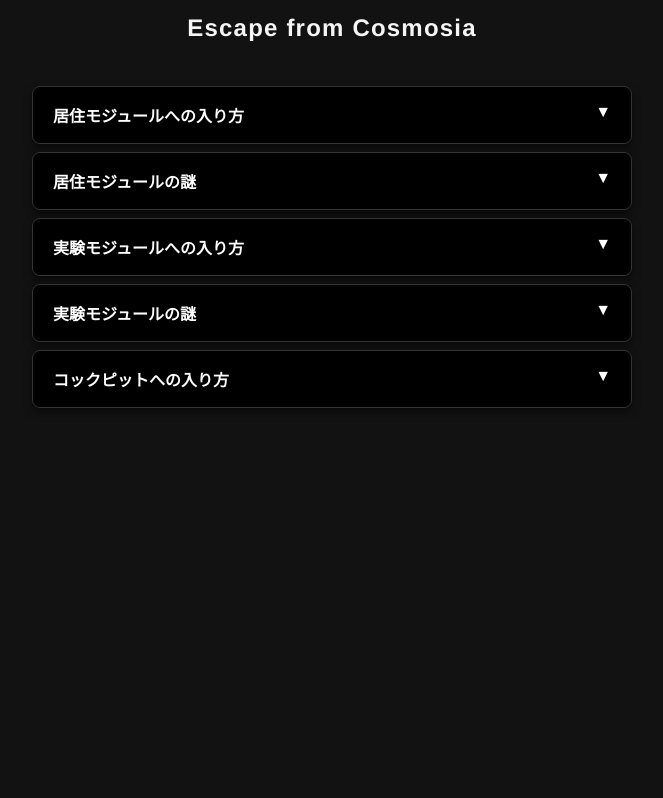
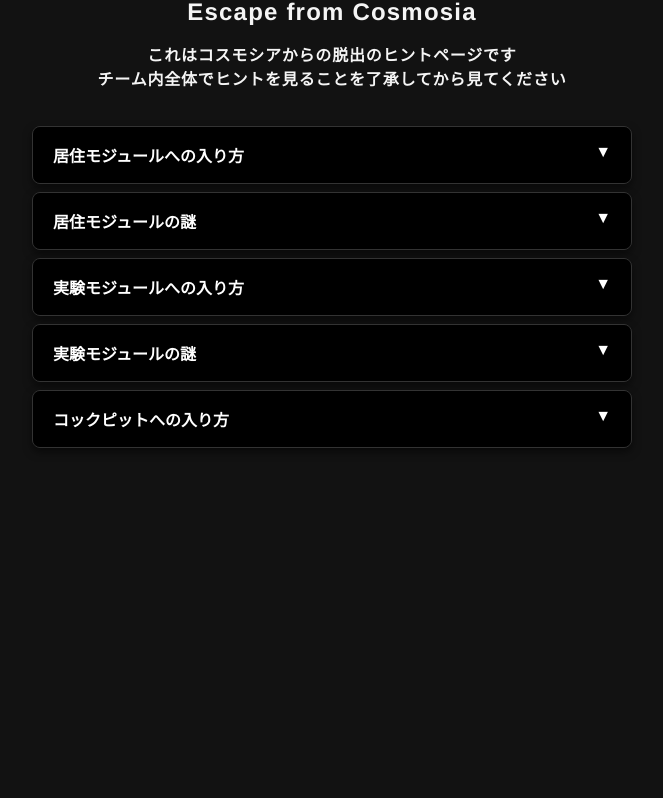
Before and after one commit to syukurimu1729/hintpage, a plain HTML site: page index.html in a window 1280 px wide. Shown: the part 89-887 px from the top of the page, without its empty margins (308-971 px from the left). Drawn offline with Linux system fonts and the light colour scheme.

Commit message:
version2.0

```diff
--- a/index.html
+++ b/index.html
@@ -8,8 +8,9 @@
 	<style>
 	/* --- モノトーンUI用スタイル --- */
 		    body { font-family: 'Helvetica Neue', Arial, sans-serif; padding: 1rem; margin: 0; background-color: #121212; color: #f5f5f5; }
-		    h1 { text-align: center; margin-bottom: 0rem; font-size: 2rem; letter-spacing: 0.05em; }
-		    h2 { text-align: center; margin-bottom: 1rem; font-size: 1.5em; letter-spacing: 0.05em; }
+		    h1 { text-align: center; margin-bottom: -1rem; font-size: 2rem; letter-spacing: 0.05em; }
+		    h2 { text-align: center; margin-bottom: 1rem; font-size: 1.5rem; letter-spacing: 0.05em; }
+            .explain {margin-top:0.5rem; margin-bottom: 0.5rem;font-size: 1rem;}
 		    .container { min-height: 100vh; padding: 20px; max-width: 600px; margin: 0 auto; }
 		    .details { background-color: #1e1e1e; border: 1px solid #333; border-radius: 8px; overflow: hidden; box-shadow: 0 4px 8px rgba(0,0,0,0.5);margin-top: 0.5rem; margin-bottom: 0.5rem; }
 		    .summary { display: block; cursor: pointer; font-weight: bold; padding: 16px 20px; background-color: #000; color: #fff; position: relative; transition: background-color 0.3s; }
@@ -26,6 +27,10 @@
 <body>
 	<h1>コスモシアからの脱出</h1>
 	<h2>Escape from Cosmosia</h2>
+    <h2 class="explain">
+        これはコスモシアからの脱出のヒントページです<br>
+        チーム内全体でヒントを見ることを了承してから見てください
+    </h2>
 	<div class="container">
 		<details class="details">
 			<summary class="summary">居住モジュールへの入り方</summary>
@@ -315,4 +320,3 @@
 </body>
 
 </html>
-<p>x</p>
```
